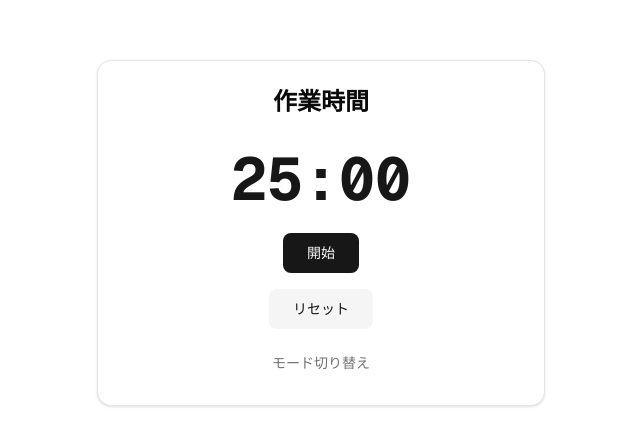
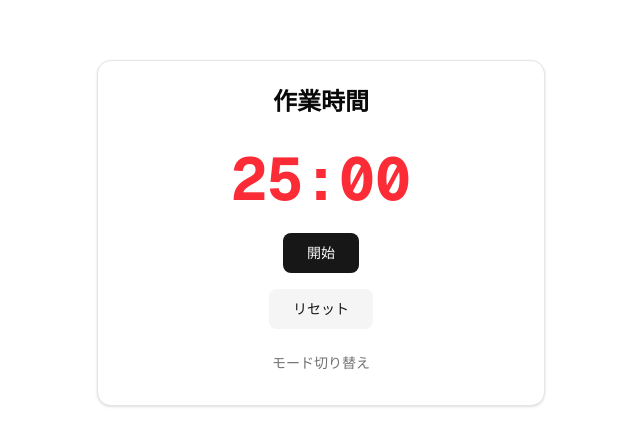
Before and after one commit to iwaki-toshiyuki/ai-pomodoro-timer, a Next.js app: page / in a window 1280 px wide. Shown: the part 167-612 px from the top of the page, without its empty margins (319-959 px from the left). Built offline with nearby package versions, Linux system fonts and the light colour scheme.

Commit message:
モードに応じてタイマーの色を変更

```diff
--- a/src/components/TimerApp.tsx
+++ b/src/components/TimerApp.tsx
@@ -103,9 +103,10 @@
         {/* TimerDisplay コンポーネントを CardContent 内に配置してタイマーを表示 */}
         <CardContent className="flex flex-col items-center gap-6">
           <TimerDisplay
-            // 初期値として timeLeft の minutes と seconds を渡す
+            // 初期値として timeLeft の minutes と secondsと mode を渡す
             minutes={timeLeft.minutes}
             seconds={timeLeft.seconds}
+            mode={mode}
           />
           {/* Controls コンポーネントを表示 */}
           <Controls
--- a/src/components/TimerDisplay.tsx
+++ b/src/components/TimerDisplay.tsx
@@ -2,13 +2,17 @@
 interface TimerDisplayProps {
   minutes: number;
   seconds: number;
+  mode: 'work' | 'break';
 }
 
 // TimerDisplay コンポーネントを定義します。(タイマーの表示部分)
-// propsとして分(minutes)と秒(seconds)を受け取り、フォーマットして表示します。
-export default function TimerDisplay({ minutes, seconds }: TimerDisplayProps) {
+// propsとして分(minutes)と秒(seconds)とmodeを受け取り、フォーマットして表示します。
+export default function TimerDisplay({ minutes, seconds, mode }: TimerDisplayProps) {
   return (
-    <div className="text-6xl font-mono font-bold text-primary">
+    // タイマーの表示部分。mode に応じて色を変更（作業モードは赤、休憩モードは緑）
+    <div className={`text-6xl font-mono font-bold
+        ${mode === 'work' ? 'text-red-500' : 'text-green-500'}
+        `}>
       {/* String(minutes),String(seconds) : 受け取った分と秒を文字列に変換し、2桁にパディング（0を埋める） */}
         {String(minutes).padStart(2, '0')}:{String(seconds).padStart(2, '0')}
     </div>
```
